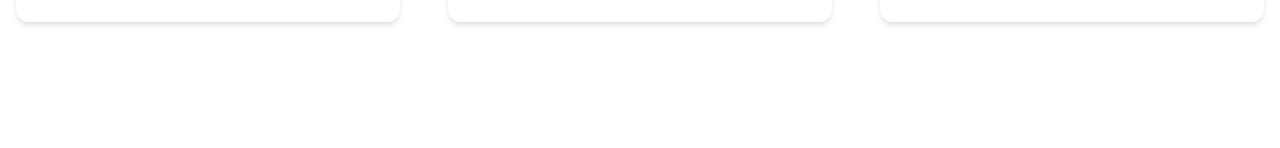
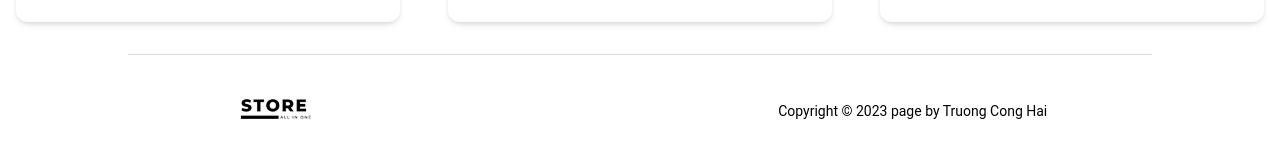
Before and after one commit to trgcghai/ecommerce, a React (Create React App) app: page / in a window 1280 px wide. Shown: the part 3220-3368 px from the top of the page. Before the commit the page ends 3274 px from the top, so only its background shows below. Built offline with nearby package versions, Linux system fonts and the light colour scheme; the HTML template or start-up script is replaced by a standard one.

Commit message:
add footer

```diff
--- /dev/null
+++ b/src/Components/Footer/Footer.js
@@ -0,0 +1,26 @@
+import React from "react";
+import logo from "../../assets/images/logo.png";
+
+const Footer = () => {
+  const year = new Date().getFullYear();
+
+  return (
+    <div>
+      <div className="flex items-center justify-center">
+        <hr className="h-px w-4/5 bg-gray-400 opacity-50 outline-none border-none" />
+      </div>
+      <div className="flex items-center justify-around pt-4">
+        <div>
+          <img src={logo} alt="logo" className="h-20" />
+        </div>
+        <div>
+          <p className="text-black text-sm font-inter leading-none no-underline normal-case">
+            Copyright © {year} page by Truong Cong Hai
+          </p>
+        </div>
+      </div>
+    </div>
+  );
+};
+
+export default Footer;
--- a/src/Components/Main/Main.jsx
+++ b/src/Components/Main/Main.jsx
@@ -3,6 +3,7 @@ import Navbar from "../Navbar/Navbar";
 import Slider from "../Slider/Slider";
 import NavigationButtons from "../NavigationButtons/NavigationButtons";
 import ProductSection from "../ProductSection/ProductSection";
+import Footer from "../Footer/Footer";
 
 const Main = () => {
     return (
@@ -10,7 +11,8 @@ const Main = () => {
             <Navbar />
             <Slider />
             <NavigationButtons />
-            <ProductSection/>
+            <ProductSection />
+            <Footer />
         </>
     )
 }
```
